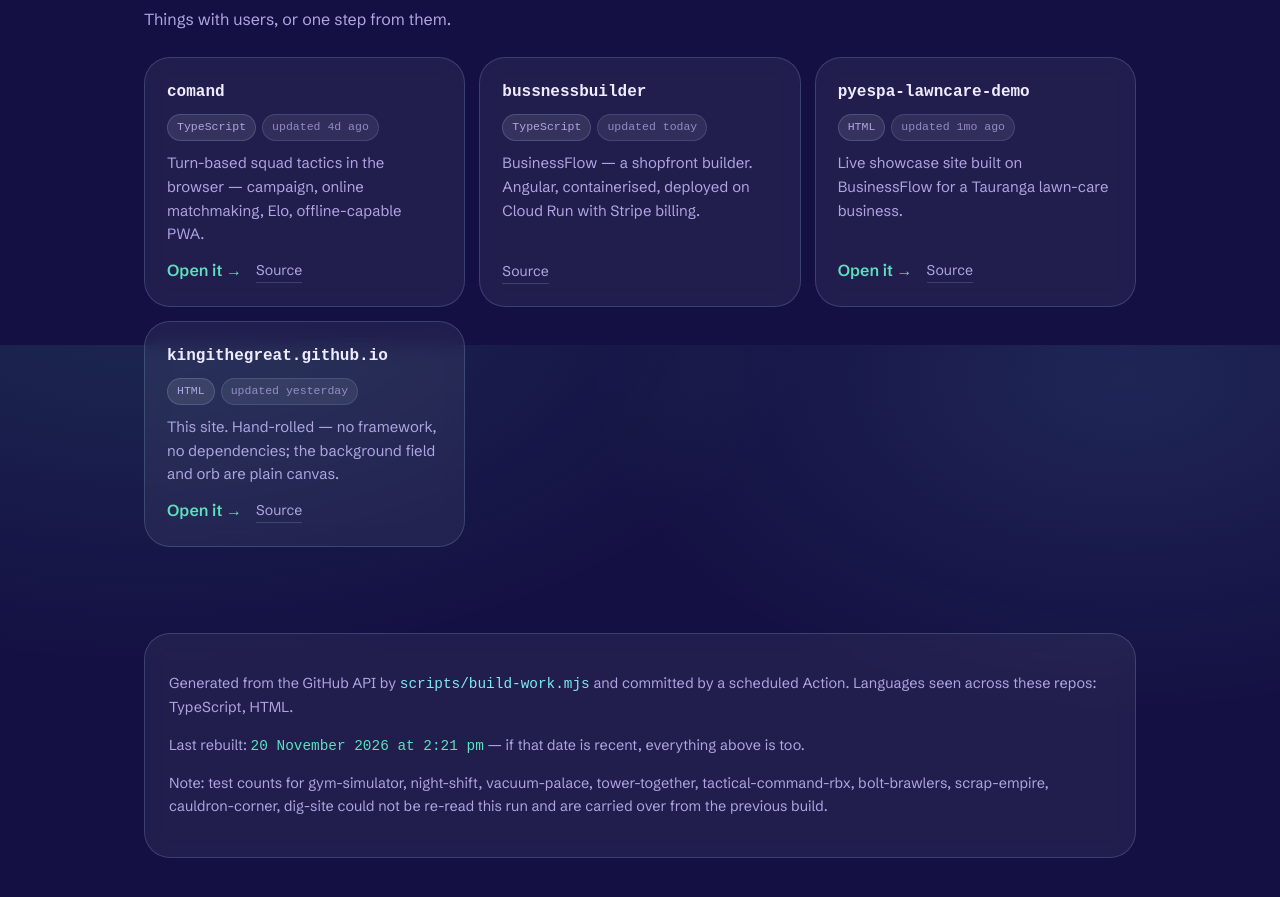
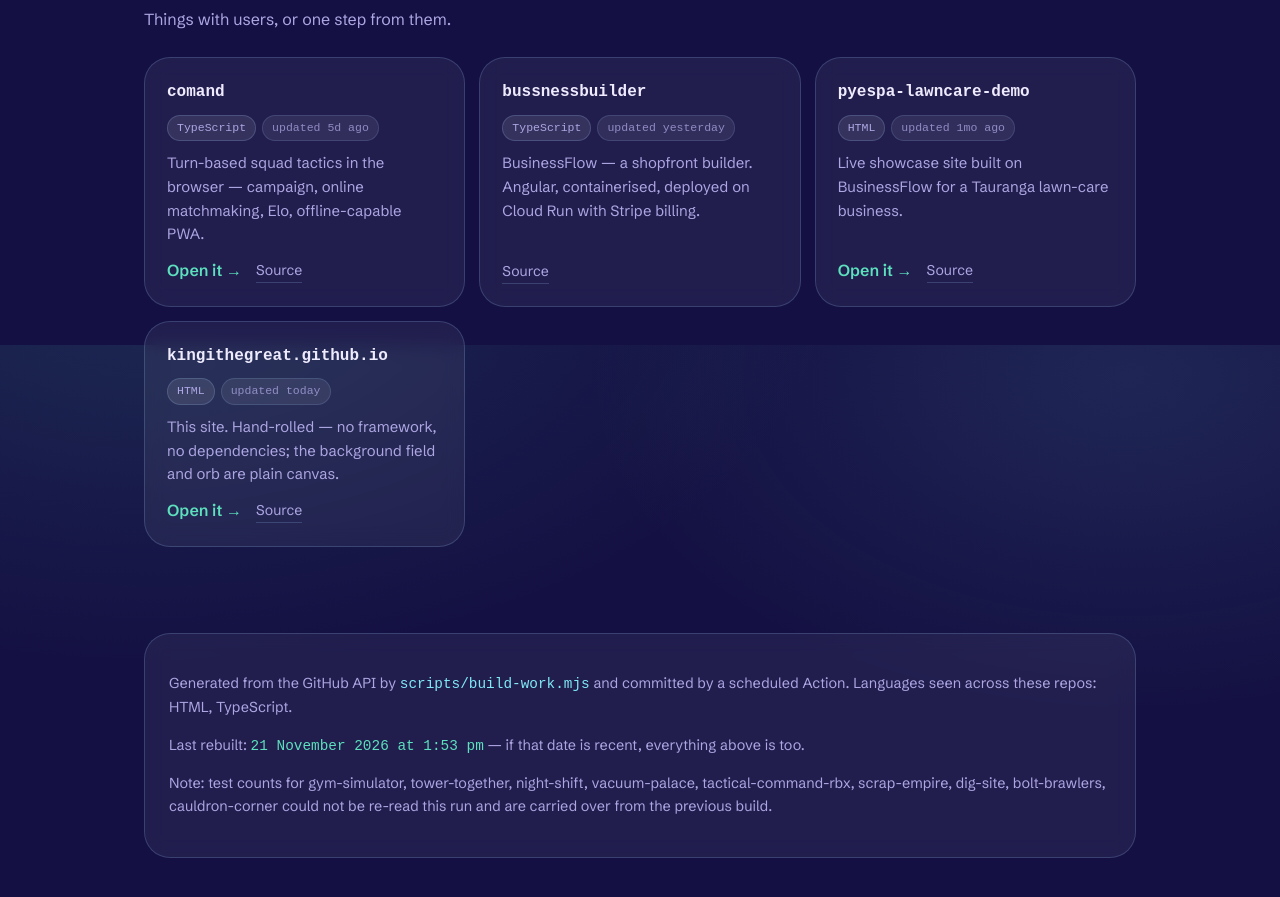
Before and after one commit to kingithegreat/kingithegreat.github.io, a plain HTML site: page work.html in a window 1280 px wide. Shown: the part 2855-3752 px from the top of the page. Drawn offline with nearby package versions, Linux system fonts and the light colour scheme; a web font is replaced by a local one.

Commit message:
chore: refresh proof-of-work page (2026-11-21)

```diff
--- a/work.html
+++ b/work.html
@@ -407,7 +407,7 @@ h2{font-family:var(--display);font-weight:700;font-size:clamp(1.5rem,3.2vw,2.05r
             <div class="pw-tags">
               <span class="pw-tag">TypeScript</span>
 
-              <span class="pw-tag pw-tag-dim">updated 4d ago</span>
+              <span class="pw-tag pw-tag-dim">updated 5d ago</span>
             </div>
           </header>
           <p>Turn-based squad tactics in the browser — campaign, online matchmaking, Elo, offline-capable PWA.</p>
@@ -422,7 +422,7 @@ h2{font-family:var(--display);font-weight:700;font-size:clamp(1.5rem,3.2vw,2.05r
             <div class="pw-tags">
               <span class="pw-tag">TypeScript</span>
 
-              <span class="pw-tag pw-tag-dim">updated today</span>
+              <span class="pw-tag pw-tag-dim">updated yesterday</span>
             </div>
           </header>
           <p>BusinessFlow — a shopfront builder. Angular, containerised, deployed on Cloud Run with Stripe billing.</p>
@@ -452,7 +452,7 @@ h2{font-family:var(--display);font-weight:700;font-size:clamp(1.5rem,3.2vw,2.05r
             <div class="pw-tags">
               <span class="pw-tag">HTML</span>
 
-              <span class="pw-tag pw-tag-dim">updated yesterday</span>
+              <span class="pw-tag pw-tag-dim">updated today</span>
             </div>
           </header>
           <p>This site. Hand-rolled — no framework, no dependencies; the background field and orb are plain canvas.</p>
@@ -466,9 +466,9 @@ h2{font-family:var(--display);font-weight:700;font-size:clamp(1.5rem,3.2vw,2.05r
 
 <div class="wrap">
   <footer class="pw-foot tile">
-    <p>Generated from the GitHub API by <code>scripts/build-work.mjs</code> and committed by a scheduled Action. Languages seen across these repos: TypeScript, HTML.</p>
-    <p>Last rebuilt: <span class="pw-stamp">20 November 2026 at 2:21 pm</span> — if that date is recent, everything above is too.</p>
-    <p>Note: test counts for gym-simulator, night-shift, vacuum-palace, tower-together, tactical-command-rbx, bolt-brawlers, scrap-empire, cauldron-corner, dig-site could not be re-read this run and are carried over from the previous build.</p>
+    <p>Generated from the GitHub API by <code>scripts/build-work.mjs</code> and committed by a scheduled Action. Languages seen across these repos: HTML, TypeScript.</p>
+    <p>Last rebuilt: <span class="pw-stamp">21 November 2026 at 1:53 pm</span> — if that date is recent, everything above is too.</p>
+    <p>Note: test counts for gym-simulator, tower-together, night-shift, vacuum-palace, tactical-command-rbx, scrap-empire, dig-site, bolt-brawlers, cauldron-corner could not be re-read this run and are carried over from the previous build.</p>
   </footer>
 </div>
 
```
